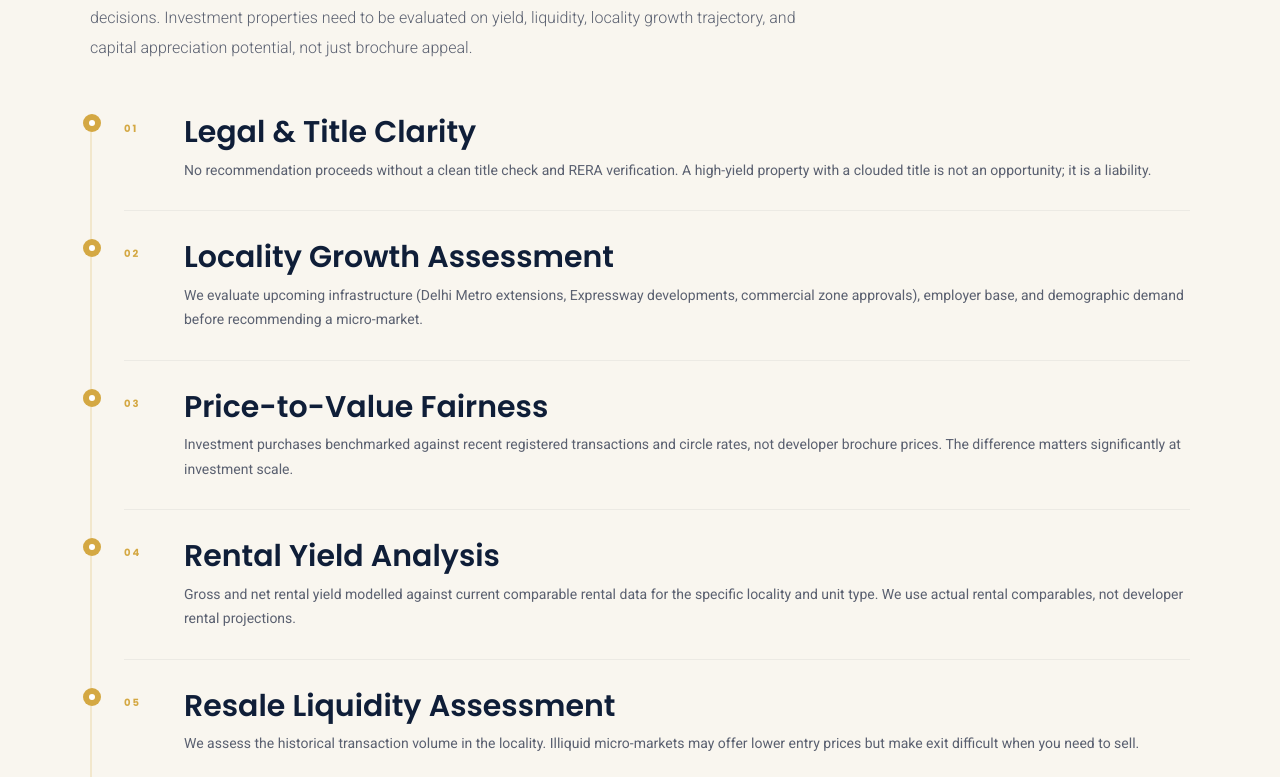
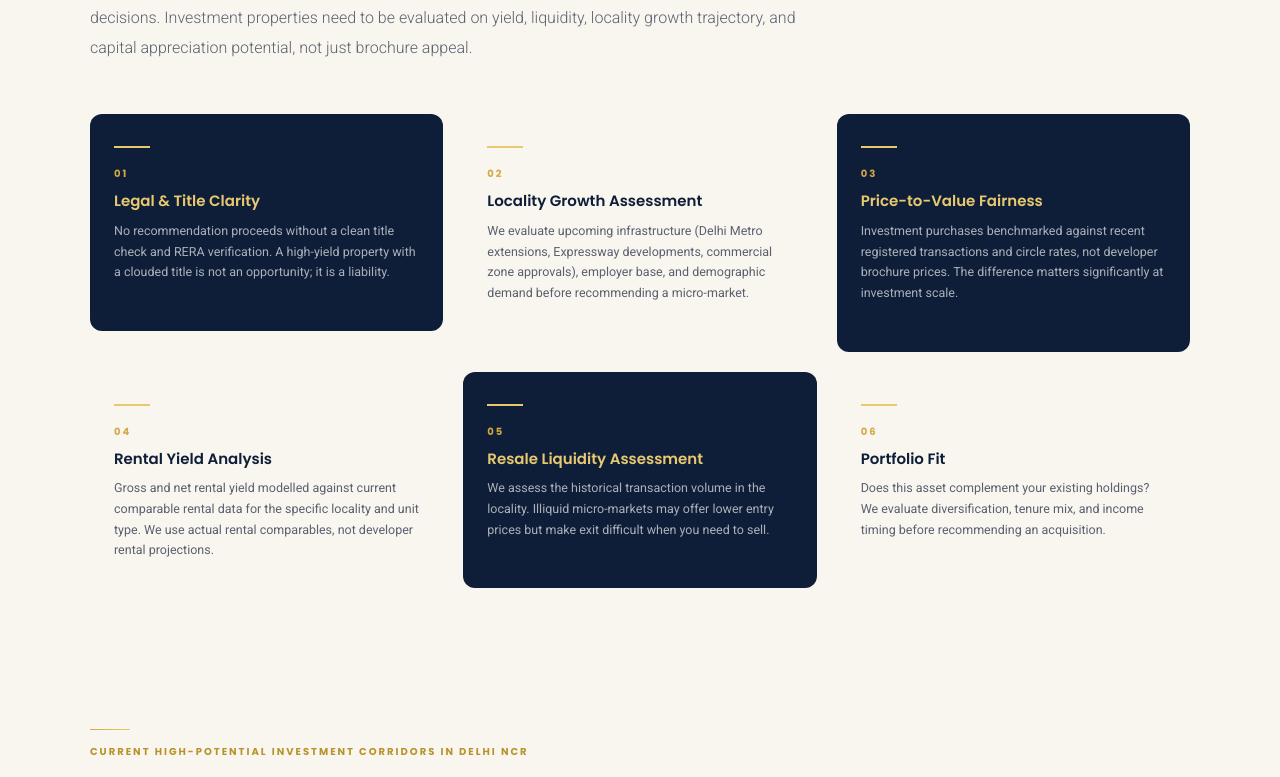
Before and after one commit to mohit1661-ai/Vedhara-Group-Supabase, a Next.js app: page /investment-advisory in a window 1280 px wide. Shown: the part 869-1646 px from the top of the page. Built offline with nearby package versions, Linux system fonts and the light colour scheme.

Commit message:
Redesign Decision Framework as alternating svc-cards (navy/cream hover swap)

```diff
--- a/app/investment-advisory/page.tsx
+++ b/app/investment-advisory/page.tsx
@@ -49,7 +49,7 @@ export default function InvestmentAdvisoryPage() {
         </p>
       </VideoHeroSection>
 
-      {/* Decision Framework */}
+      {/* Decision Framework — cards */}
       <section style={{ background:"var(--cream)",padding:"60px 32px" }}>
         <div style={{ maxWidth:1100,margin:"0 auto" }}>
           <ScrollReveal>
@@ -62,20 +62,14 @@ export default function InvestmentAdvisoryPage() {
               </p>
             </div>
           </ScrollReveal>
-          <div style={{ borderLeft:"2px solid rgba(212,168,67,0.2)",paddingLeft:32 }}>
+          <div style={{ display:"grid",gridTemplateColumns:"repeat(3,1fr)",gap:20 }} className="prop-grid svc-card-alt">
             {steps.map((s,i)=>(
               <ScrollReveal key={s.n} delay={i*80}>
-                <div style={{ display:"flex",gap:24,paddingBottom:28,marginBottom:28,borderBottom:i<steps.length-1?"1px solid rgba(42,45,53,0.06)":"none",position:"relative" }}>
-                  <div style={{ position:"absolute",left:-41,top:0,width:18,height:18,borderRadius:"50%",background:"var(--gold)",display:"flex",alignItems:"center",justifyContent:"center" }}>
-                    <span style={{ width:6,height:6,borderRadius:"50%",background:"white" }} />
-                  </div>
-                  <div style={{ width:36,flexShrink:0 }}>
-                    <span className="eyebrow" style={{ color:"var(--gold)" }}>{s.n}</span>
-                  </div>
-                  <div>
-                    <h3 className="heading-md" style={{ color:"var(--navy)",marginBottom:6 }}>{s.title}</h3>
-                    <p className="body-md" style={{ color:"var(--slate)",margin:0 }}>{s.desc}</p>
-                  </div>
+                <div className="svc-card" style={{ borderRadius:12,padding:"32px 24px" }}>
+                  <div className="gold-accent" />
+                  <span className="eyebrow" style={{ color:"var(--gold)",marginBottom:10,display:"block" }}>{s.n}</span>
+                  <h3 className="svc-card-title">{s.title}</h3>
+                  <p className="svc-card-desc">{s.desc}</p>
                 </div>
               </ScrollReveal>
             ))}
```
